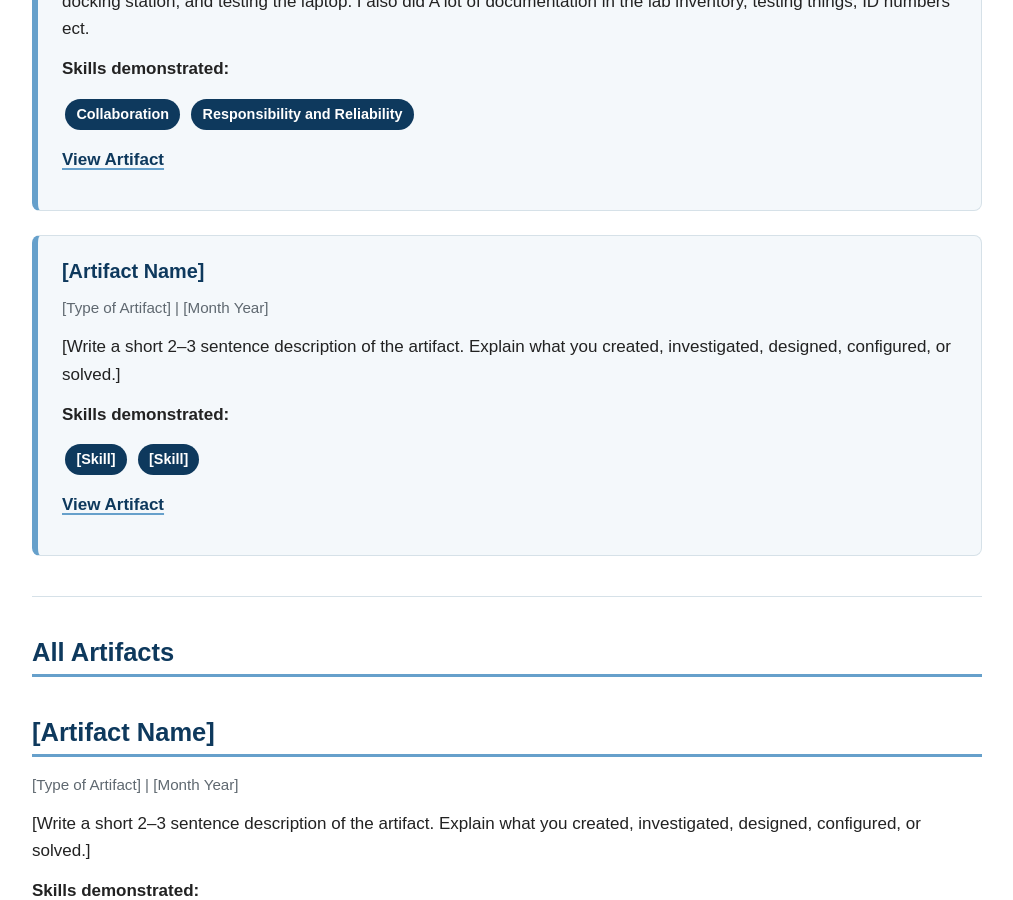
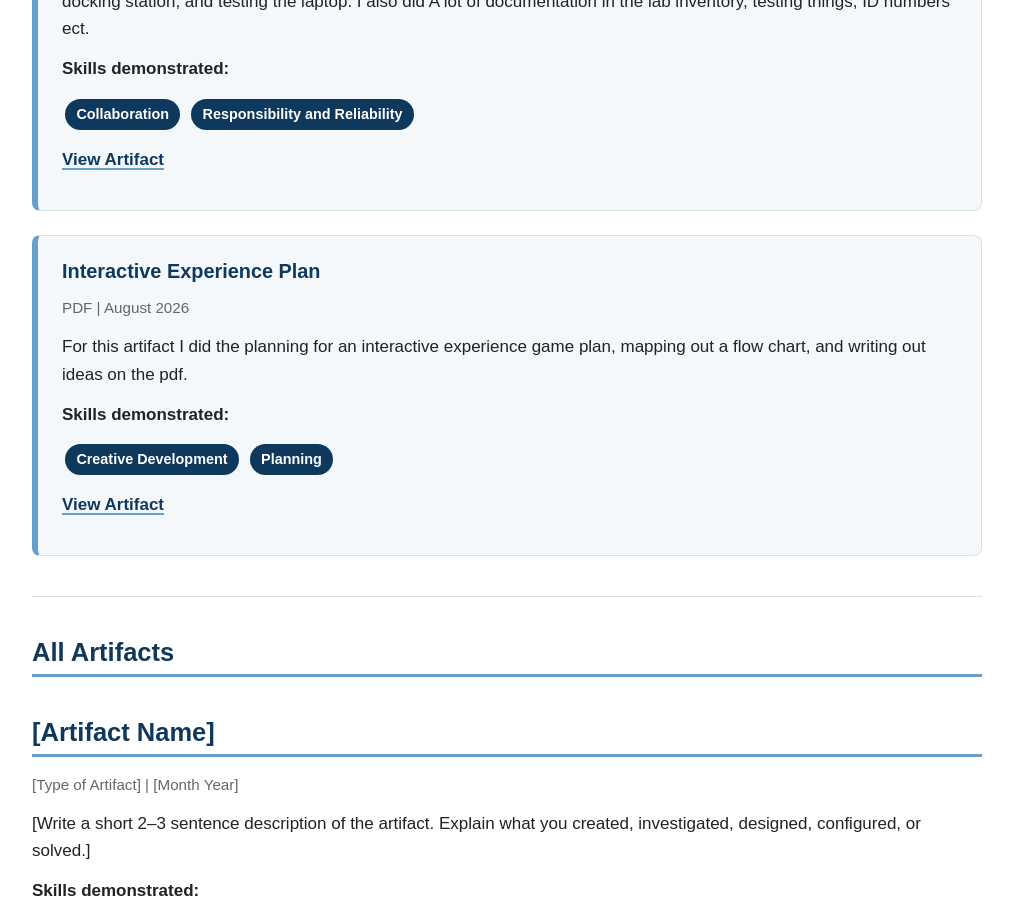
Before and after one commit to KaplanTonelli/apex-portfolio, a Jekyll site: the page built from artifacts.md, in a window 1280 px wide and 900 px high, scrolled down 914 px. Shown: the whole window, without its empty margins (133-1146 px from the left). Built offline with Jekyll 4.4.1, drawn with Linux system fonts in a browser that asks for light colours.

Commit message:
Added My Interactive Experience Plan artifact

```diff
--- a/artifacts.md
+++ b/artifacts.md
@@ -47,17 +47,17 @@ For this artifact I set up a workstation which included assembling a monitor, co
 
 <div class="artifact-card" markdown="1">
 
-### [Artifact Name]
-<p class="artifact-meta">[Type of Artifact] | [Month Year]</p>
+### Interactive Experience Plan
+<p class="artifact-meta">PDF | August 2026</p>
 
-[Write a short 2–3 sentence description of the artifact. Explain what you created, investigated, designed, configured, or solved.]
+For this artifact I did the planning for an interactive experience game plan, mapping out a flow chart, and writing out ideas on the pdf.
 
 **Skills demonstrated:**
 
-<span class="skill-tag">[Skill]</span>
-<span class="skill-tag">[Skill]</span>
+<span class="skill-tag">Creative Development</span>
+<span class="skill-tag">Planning</span>
 
-[View Artifact](artifacts/ARTIFACT-FOLDER/)
+[View Artifact](artifacts/Interactive_Experience_Plan/)
 
 </div>
 
```
Also changed, not shown: artifacts/Interactive_Experience_Plan/index.md (added, +49 -0 lines), artifacts/Interactive_Experience_Plan/Zombie_survival.jpg (added), artifacts/artifact-name copy/index.md (renamed from artifacts/artifact-name/index.md), 1 other file.
